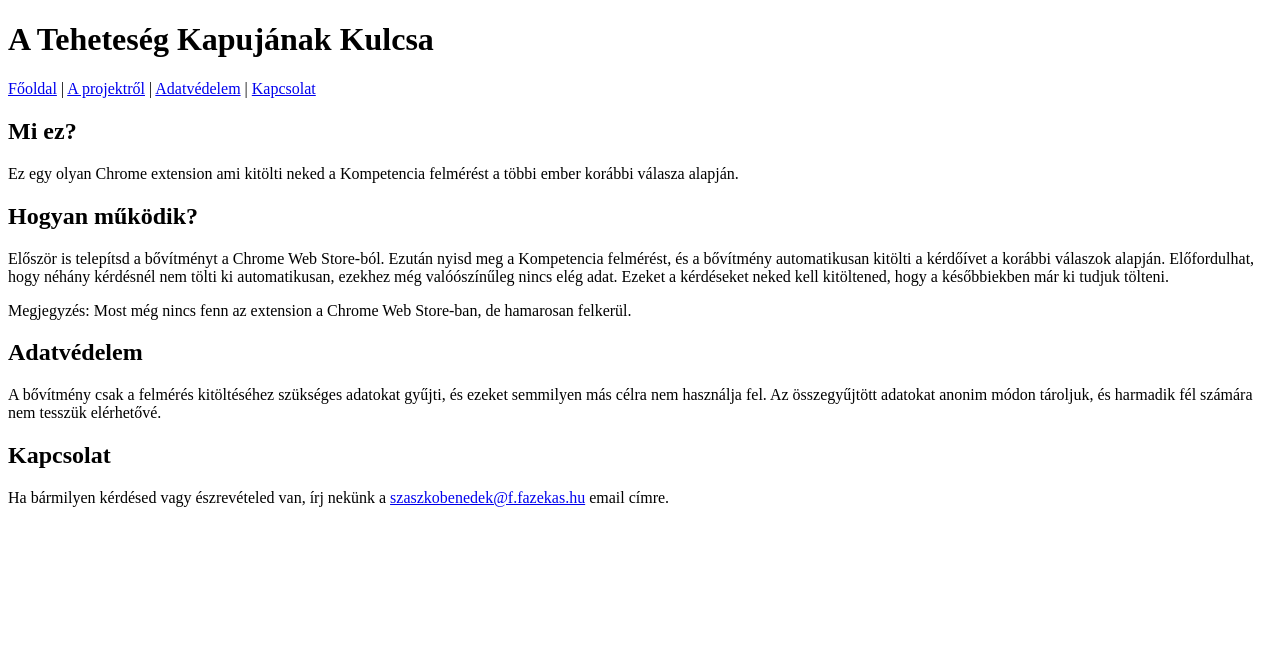
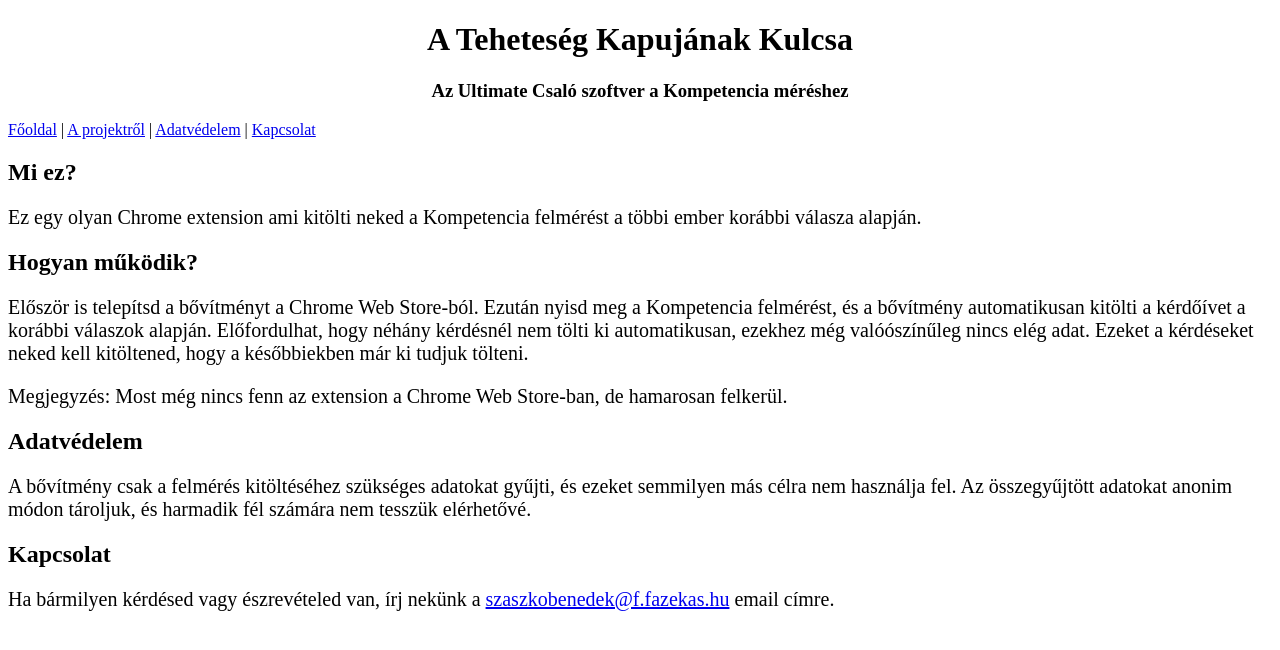
Before and after one commit to SzBence3/TeKaKuServer, a website: page webpage/index.html in a window 1280 px wide. Drawn offline with Linux system fonts and the light colour scheme.

Commit message:
added style.css

```diff
--- a/webpage/index.html
+++ b/webpage/index.html
@@ -1,12 +1,14 @@
 <!DOCTYPE html>
 <html lang="en">
 <head>
+    <link rel="stylesheet" href="style.css">
     <meta charset="UTF-8">
     <meta name="viewport" content="width=device-width, initial-scale=1.0">
     <title>TeKaKu</title>
 </head>
 <body>
-    <h1>A Teheteség Kapujának Kulcsa</h1>
+    <h1 style = "text-align: center;">A Teheteség Kapujának Kulcsa</h1>
+    <h3 style = "text-align: center;">Az Ultimate Csaló szoftver a Kompetencia méréshez</h3>
     <!--Navigáció-->
     <div>
         <a href="index.html">Főoldal</a> |
```
